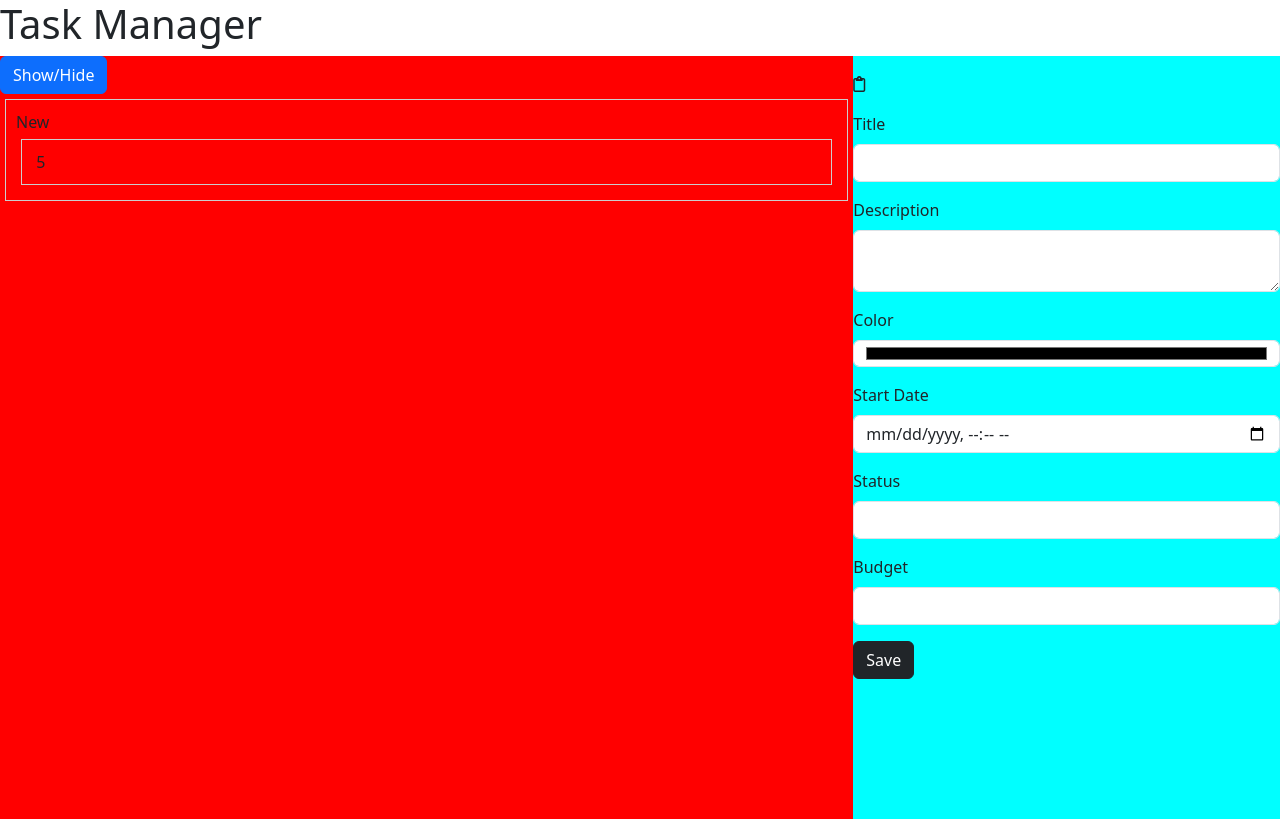
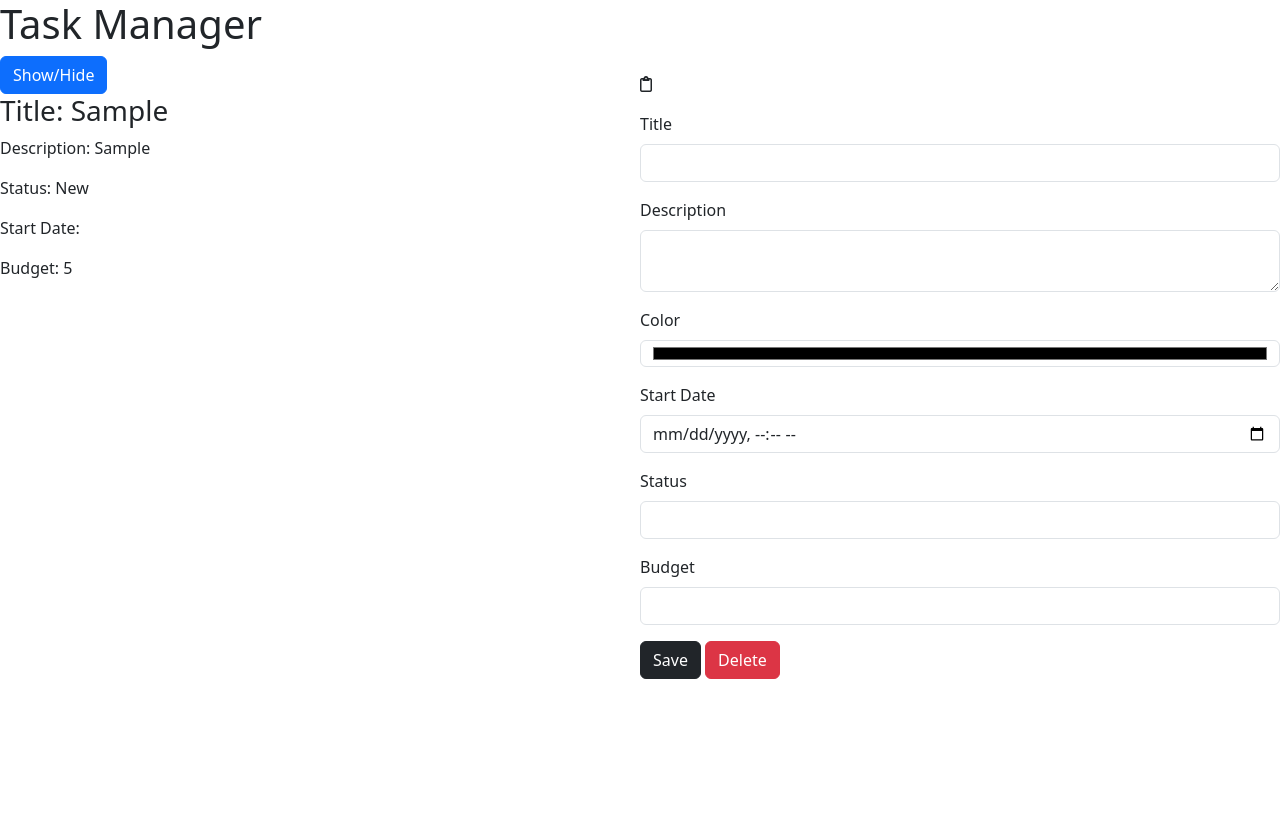
Before and after one commit to NeilTejada/SDGKU106, a plain HTML site: page task.html in a window 1280 px wide. Both pictures are taken after typing "Sample", "Sample", "5" into the empty fields and a click on the button "Save". Drawn offline with nearby package versions, Linux system fonts and the light colour scheme; no server answers.

Commit message:
final edits

```diff
--- a/scripts/list.js
+++ b/scripts/list.js
@@ -14,24 +14,17 @@ function toggleVisibility() {
 }
 
 function displayTask(task) {
-  let taskToDisplay = `<div class="task-container">
-  <div class="task-column">
-    <div class="task"style="border-color:${task.color}>
-      <h3>${task.title}</h3>
-      <h3>${task.description}</h3>
+  let taskToDisplay = `
+    <div class="task-container">
+      <div class="task" style="border-color: ${task.color};">
+        <h3 class="label">Title: ${task.title}</h3>
+        <p class="label">Description: ${task.description}</p>
+        <p class="label">Status: ${task.status}</p>
+        <p class="label">Start Date: ${task.startDate}</p>
+        <p class="label">Budget: ${task.budget}</p>
+      </div>
     </div>
-  </div>
-  <div class="task-column">
-    <label class="status">${task.status}</label>
-  </div>
-  <div class="task-column">
-    <div class="date-budget">
-      <label>${task.startDate}</label>
-      <label>${task.budget}</label>
-    </div>
-  </div>
-</div>
-`;
+  `;
 
   $(".pending-task").append(taskToDisplay);
 }
@@ -136,6 +129,14 @@ function toggleImportant() {
   }
 }
 
+function deleteTask() {
+  console.log("Deleting...");
+
+  const deleteAll = $(".task-container");
+
+  deleteAll.find(".task").remove();
+}
+
 function init() {
   //load data
   loadTask();
@@ -143,6 +144,7 @@ function init() {
   $("#btnSave").click(saveTask);
   $("#iconImportant").click(toggleImportant);
   $("#btnDetails").click(toggleVisibility);
+  $("#btnDelete").click(deleteTask);
 }
 
 window.onload = init;
--- a/styles/task.css
+++ b/styles/task.css
@@ -7,22 +7,16 @@ main {
   height: calc(100vh - 37px);
 }
 #list {
-  background-color: red;
-  flex: 8;
+  flex: 6;
 }
 #form {
-  background-color: aqua;
-  flex: 4;
+  flex: 6;
 }
-.task-container {
-  display: flex;
-  justify-content: space-between; /* Adjust this property to control the space between columns */
+.task .label {
+  font-weight: normal; /* Make labels not bold */
 }
 
-.task-column {
-  flex: 1; /* This will make each column take an equal amount of space */
-  padding: 10px;
-  border: 1px solid #ccc; /* Add borders to separate the columns */
-  margin: 5px;
-  box-sizing: border-box;
+.task h3,
+.task p {
+  font-weight: bold; /* Make input values bold */
 }
--- a/task.html
+++ b/task.html
@@ -65,6 +65,7 @@
         </div>
         <div class="mt-3">
           <button id="btnSave" class="btn btn-dark">Save</button>
+          <button id="btnDelete" class="btn btn-danger">Delete</button>
         </div>
       </section>
     </main>
```
